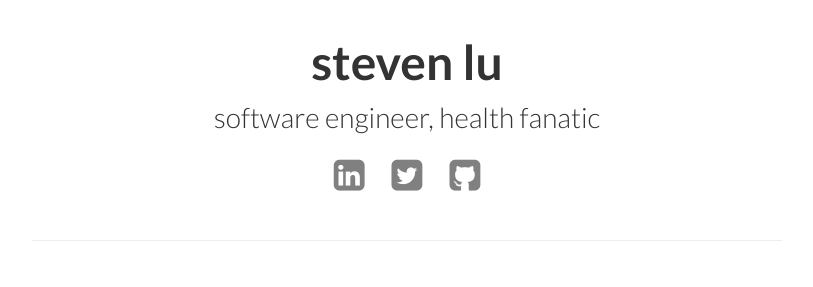
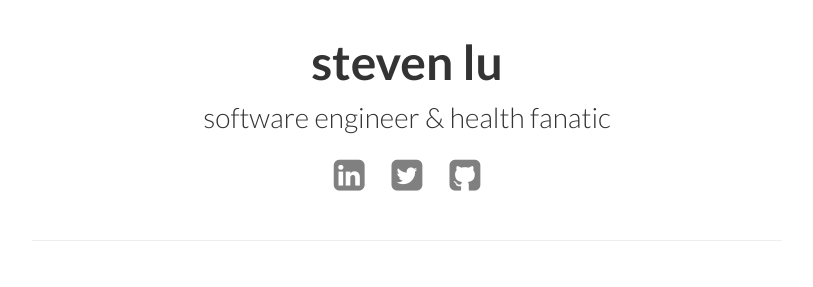
Before and after one commit to sjlu/sjlu.github.io, a Jekyll site: the page built from index.html, in a window 1280 px wide. Shown: the part 162-449 px from the top of the page, without its empty margins (233-1046 px from the left). Built offline with Jekyll 4.4.1, drawn with Linux system fonts in a browser that asks for light colours.

Commit message:
wordsmithing

```diff
--- a/_config.yml
+++ b/_config.yml
@@ -1,7 +1,7 @@
 # Site settings
 title: Steven Lu
 email: tacticalazn@gmail.com
-description: "software engineer, health fanatic"
+description: "software engineer & health fanatic"
 baseurl: ""
 url: "http://stevenlu.com"
 twitter_username: stevenlu
```
